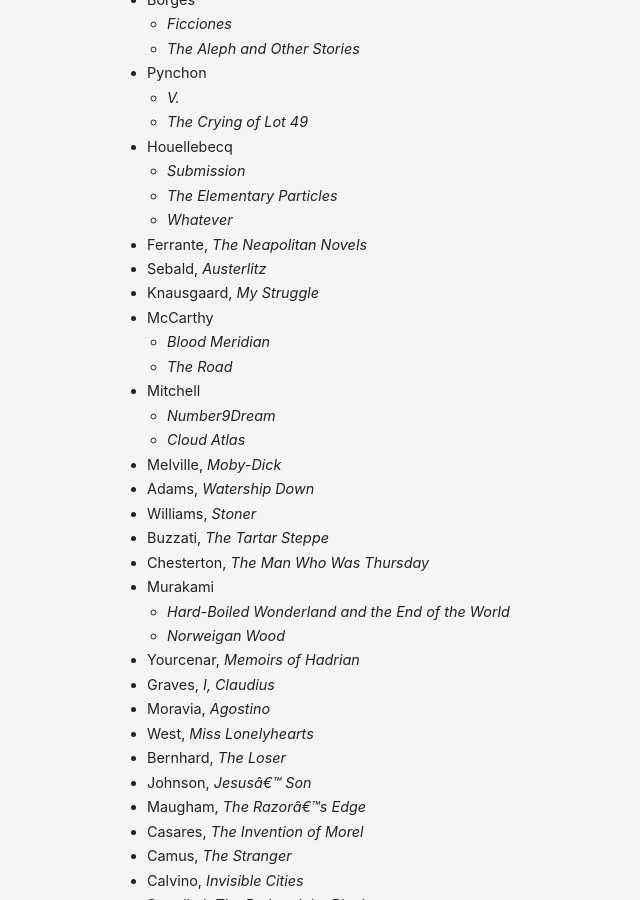
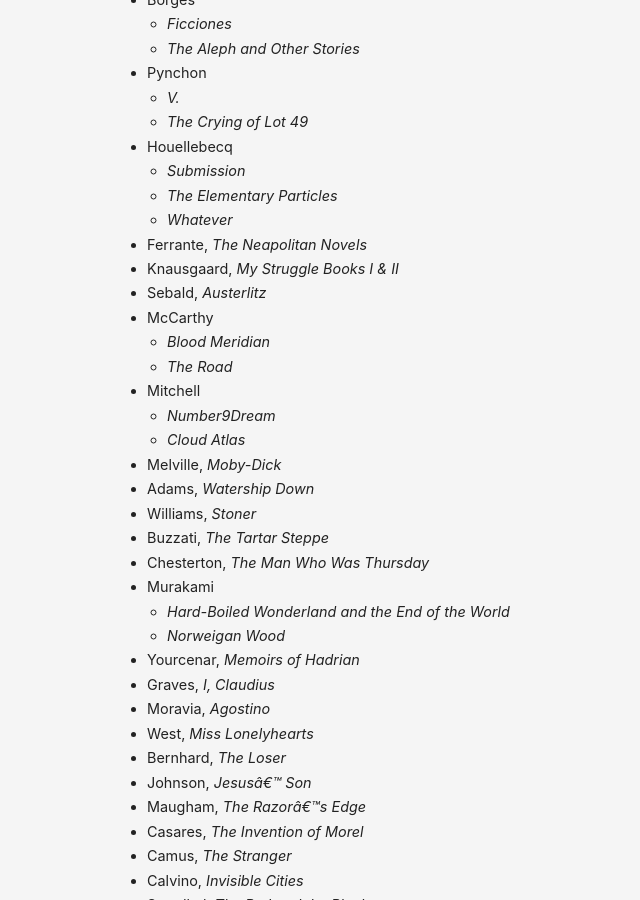
Before and after one commit to danschlz/danschulz.github.io, a Jekyll site: the page built from books.md, in a window 1280 px wide and 900 px high, scrolled down 3198 px. Shown: the whole window, without its empty margins (233-873 px from the left). Built offline with Jekyll 4.4.1, drawn with Linux system fonts in a browser that asks for light colours.

Commit message:
Update books.md

```diff
--- a/books.md
+++ b/books.md
@@ -175,8 +175,8 @@ Jump to:
   - _The Elementary Particles_
   - _Whatever_
 - Ferrante, _The Neapolitan Novels_
+- Knausgaard, _My Struggle Books I & II_
 - Sebald, _Austerlitz_
-- Knausgaard, _My Struggle_
 - McCarthy
   - _Blood Meridian_
   - _The Road_
```
